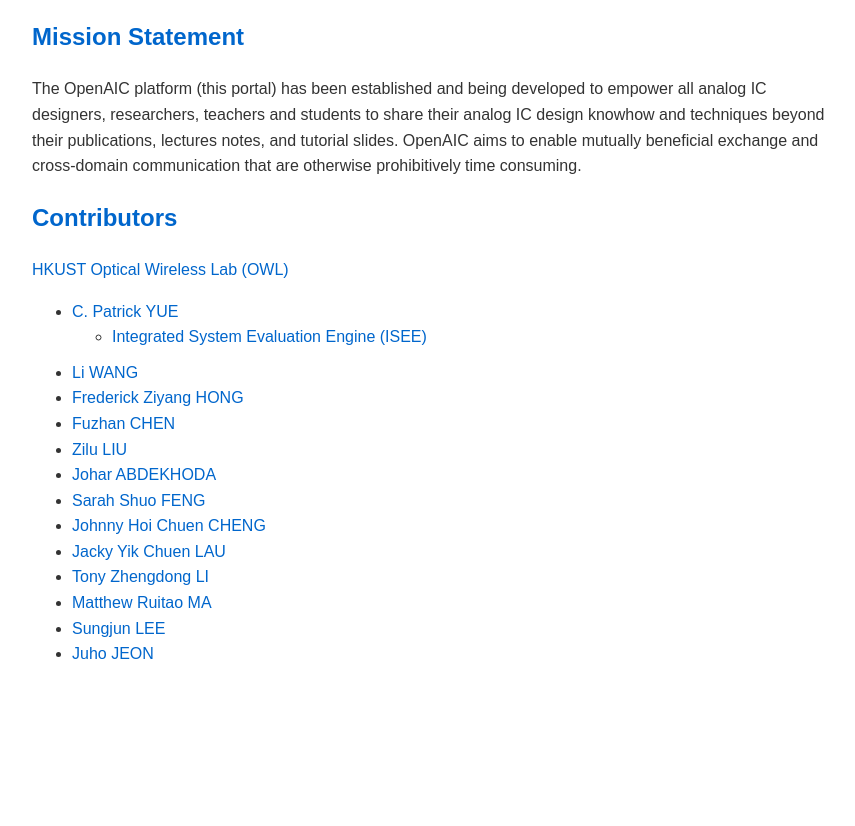
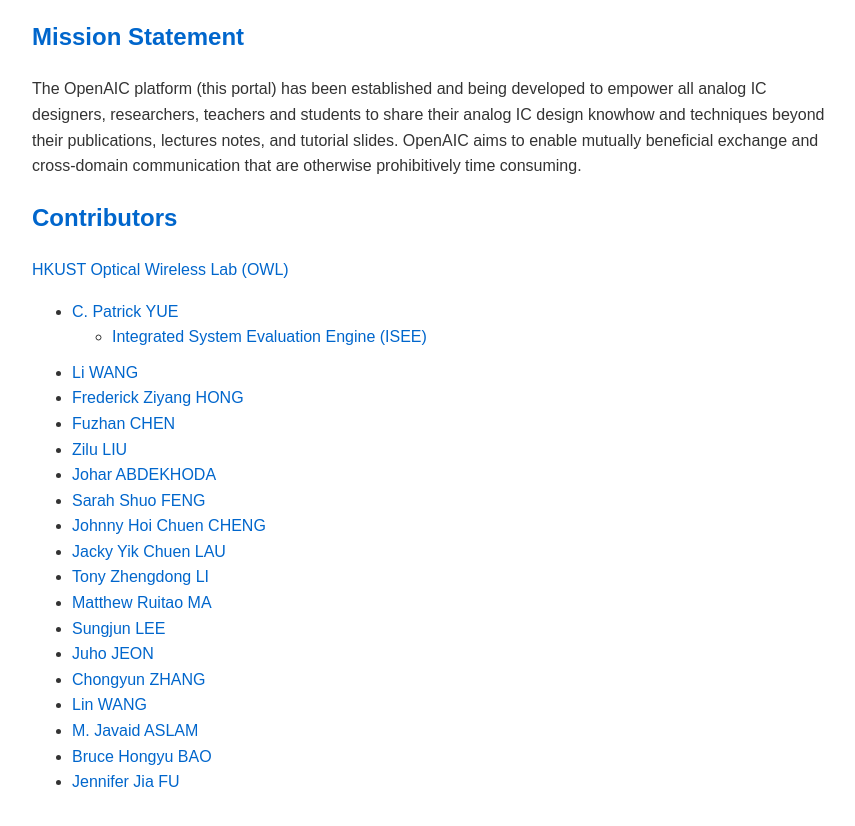
Before and after one commit to openaic-org/site, a plain HTML site: page index.html in a window 1280 px wide. Shown: the part 108-934 px from the top of the page, without its empty margins (208-1063 px from the left). Before the commit the page ends 811 px from the top, so only its background shows below. Drawn offline with Linux system fonts and the light colour scheme.

Commit message:
feat: add new contributors

```diff
--- a/index.html
+++ b/index.html
@@ -62,6 +62,11 @@
         <li><a href="https://github.com/MatthewMaRuitao" target="_blank">Matthew Ruitao MA</a></li>
         <li><a href="https://github.com/sungjunkevin" target="_blank">Sungjun LEE</a></li>
         <li><a href="https://github.com/eejuhojeon" target="_blank">Juho JEON</a></li>
+        <li><a href="https://github.com/Chongyun-Zhang" target="_blank">Chongyun ZHANG</a></li>
+        <li><a href="https://github.com/LinWWANG" target="_blank">Lin WANG</a></li>
+        <li><a href="https://github.com/mjaslam-hkust" target="_blank">M. Javaid ASLAM</a></li>
+        <li><a href="https://github.com/BruceHongyuBAO" target="_blank">Bruce Hongyu BAO</a></li>
+        <li><a href="https://github.com/JenniferJiaFU" target="_blank">Jennifer Jia FU</a></li>
     </ul>
 </body>
 </html>
```
